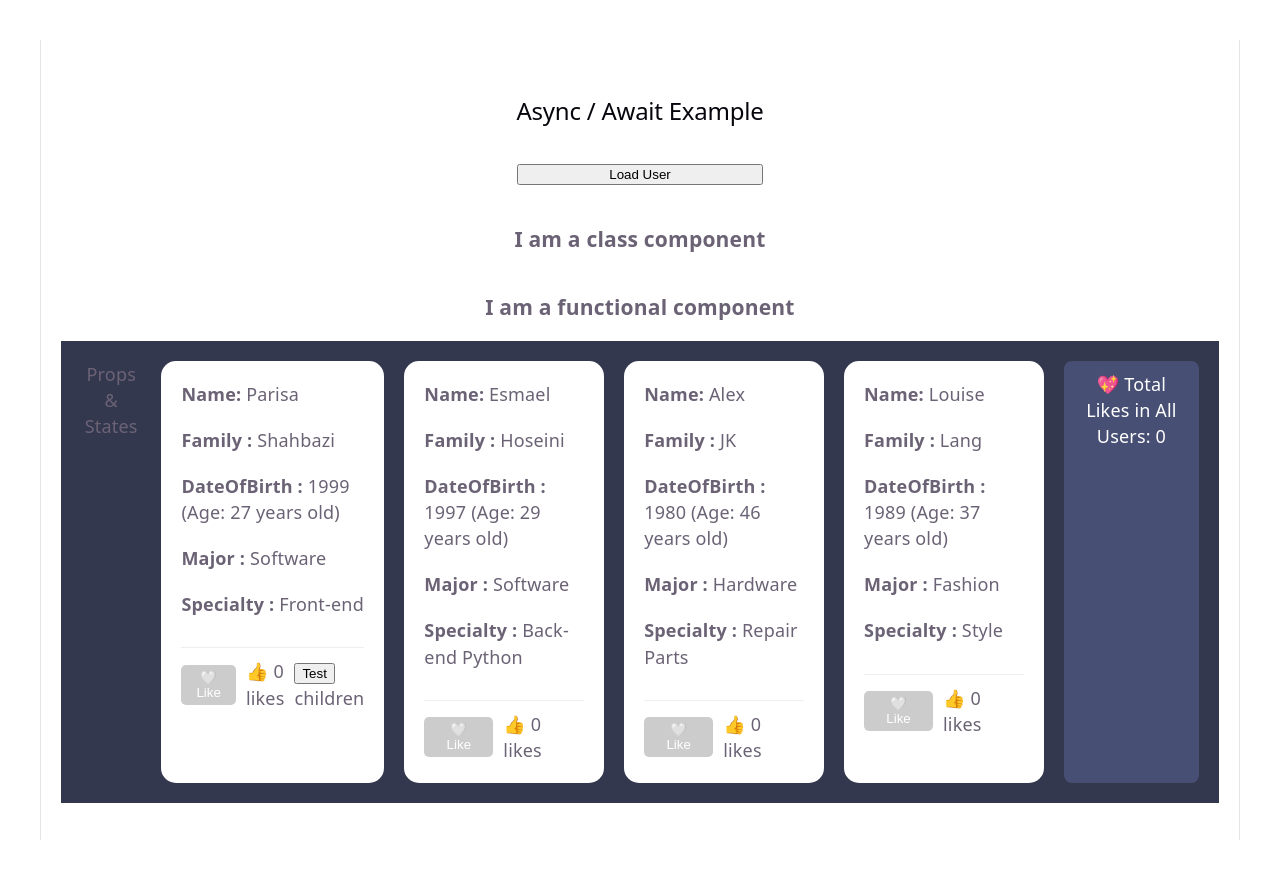
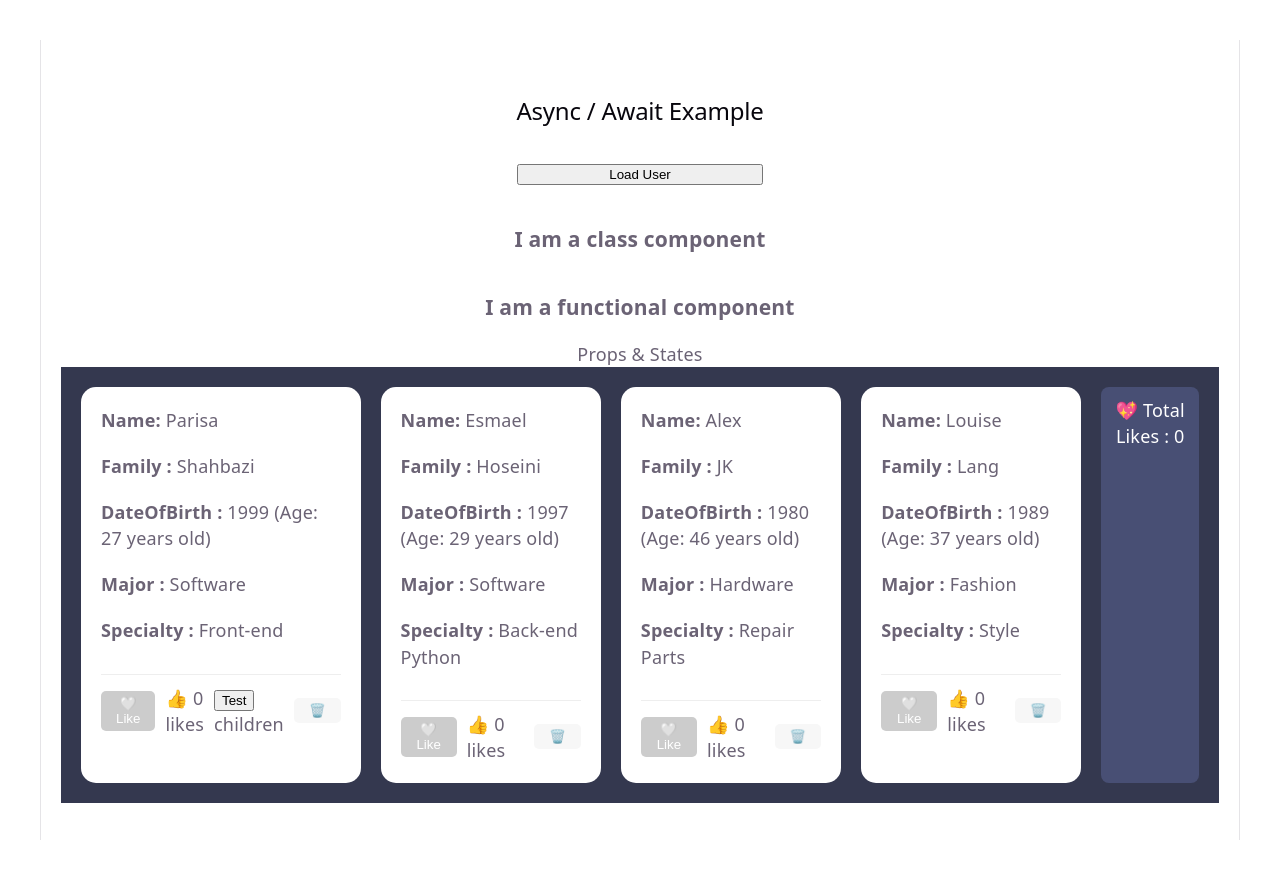
Before and after one commit to shahbaziparisa/react-learning-journey, a React (Vite) app: page / in a window 1280 px wide. Built offline with nearby package versions, Linux system fonts and the light colour scheme.

Commit message:
Feat : UI Delete

```diff
--- a/src/App.tsx
+++ b/src/App.tsx
@@ -110,6 +110,7 @@ export default function App() {
       </div>
       <ClassComponent />
       <FunctionalComponent />
+      Props & States
       <div
         style={{
           backgroundColor: "#34384fff",
@@ -120,7 +121,6 @@ export default function App() {
           justifyContent: "center",
         }}
       >
-        Props & States
         {users.map((user) => (
           <UserComponent
             key={user.id}
@@ -144,7 +144,7 @@ export default function App() {
             textAlign: "center",
           }}
         >
-          💖 Total Likes in All Users: {totalLikes}
+          💖 Total Likes : {totalLikes}
         </div>
       </div>
     </>
--- a/src/UserComponent.tsx
+++ b/src/UserComponent.tsx
@@ -21,6 +21,7 @@ const UserComponent = ({
   const age = new Date().getFullYear() - dateOfBirth;
   const [likes, setLikes] = useState(0);
   const [isLiked, setIsLiked] = useState(false);
+  const [isFlashing, setIsFlashing] = useState(false);
 
   const handleLike = () => {
     if (!isLiked) {
@@ -32,6 +33,16 @@ const UserComponent = ({
       onLikeChange(-1);
       setIsLiked(false);
     }
+  };
+  const handleDelete = () => {
+    console.log("Delete clicked");
+    setIsFlashing(true);
+
+    setTimeout(() => {
+      setIsFlashing(false);
+    }, 300);
+
+    // Your delete logic here
   };
 
   return (
@@ -90,6 +101,20 @@ const UserComponent = ({
         </button>
         <span>👍 {likes} likes</span>
         <div>{children}</div>
+        <button
+          style={{
+            backgroundColor: isFlashing ? "#838383ff" : "#f7f7f7ff",
+            color: "white",
+            border: "none",
+            padding: "5px 15px",
+            borderRadius: "5px",
+            cursor: "pointer",
+            transition: "background-color 0.3s ease",
+          }}
+          onClick={handleDelete}
+        >
+          🗑️
+        </button>
       </div>
     </div>
   );
```
